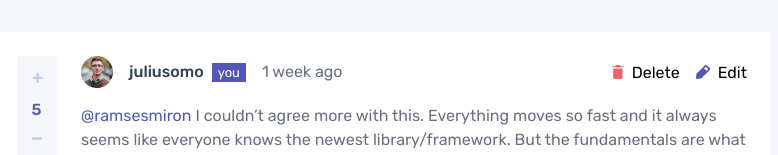
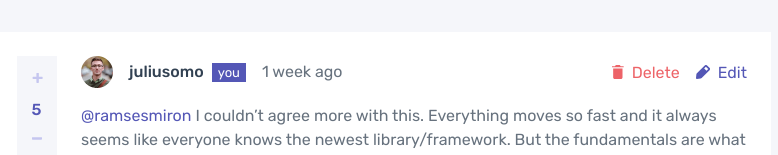
Before and after one commit to AbhijitSarkaar/interactive-comments-section, a React app: page / in a window 1280 px wide. Shown: the top 155 px of the page, without its empty margins (258-1036 px from the left). Built offline with nearby package versions, Linux system fonts and the light colour scheme.

Commit message:
add color for delete and edit button text

```diff
--- a/src/components/CommentDesktop/CommentDesktopHeader/index.scss
+++ b/src/components/CommentDesktop/CommentDesktopHeader/index.scss
@@ -44,5 +44,11 @@
         margin: 0;
       }
     }
+    .delete {
+      color: var(--soft-red);
+    }
+    .edit {
+      color: var(--moderate-blue);
+    }
   }
 }
```
